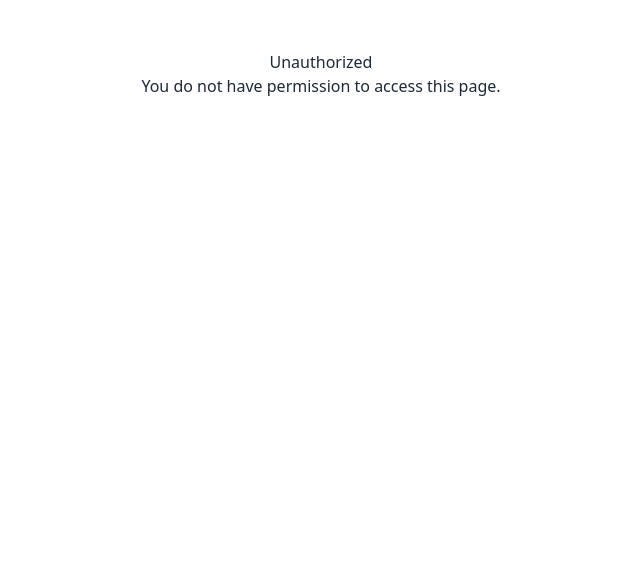
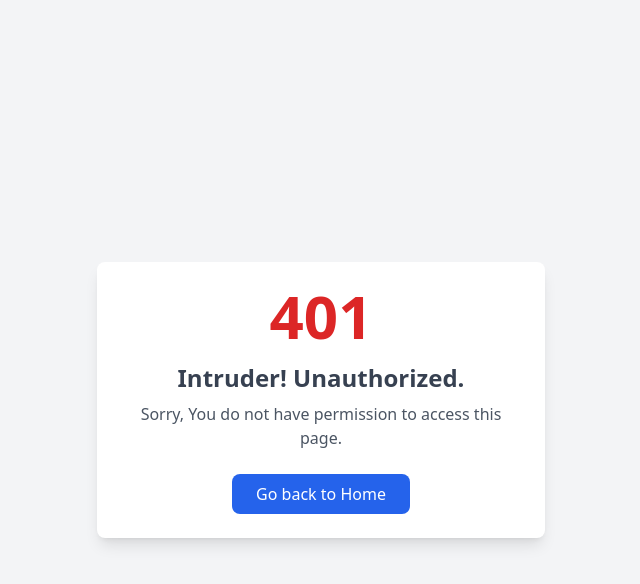
Before and after one commit to mdsabbiralmamon/kana-quest, a Next.js app: page /unauthorized in a window 1280 px wide. Shown: the top 584 px of the page, without its empty margins (319-959 px from the left). Built offline with nearby package versions, Linux system fonts and the light colour scheme.

Commit message:
feat: enhance unauthorized page with improved styling and navigation

```diff
--- a/src/app/unauthorized/page.tsx
+++ b/src/app/unauthorized/page.tsx
@@ -1,8 +1,24 @@
+import Link from "next/link";
+
 export default function Unauthorized() {
     return (
-      <div style={{ textAlign: "center", marginTop: "50px" }}>
-        <h1>Unauthorized</h1>
-        <p>You do not have permission to access this page.</p>
+      <div className="flex items-center justify-center min-h-screen bg-gray-100 text-center p-6">
+      <div className="max-w-md p-6 bg-white rounded-lg shadow-lg">
+        <h1 className="text-6xl font-bold text-red-600">401</h1>
+        <h2 className="text-2xl font-semibold text-gray-700 mt-4">
+          Intruder! Unauthorized.
+        </h2>
+        <p className="text-gray-600 mt-2">
+          Sorry, You do not have permission to access this page.
+        </p>
+        <div className="mt-6">
+          <Link href="/" passHref>
+            <button className="px-6 py-2 bg-blue-600 text-white rounded-lg hover:bg-blue-700">
+              Go back to Home
+            </button>
+          </Link>
+        </div>
       </div>
+    </div>
     );
   }
```
